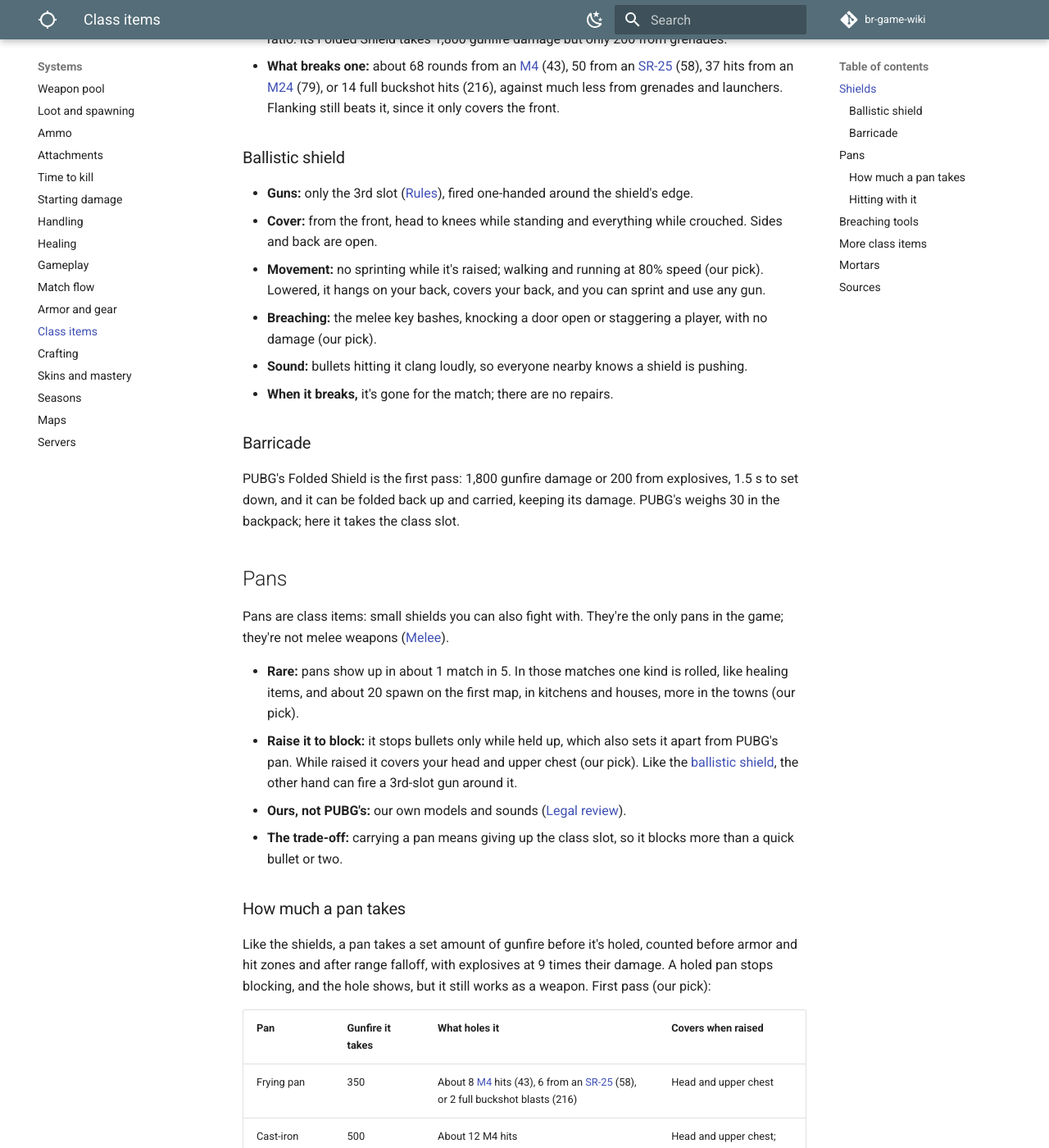
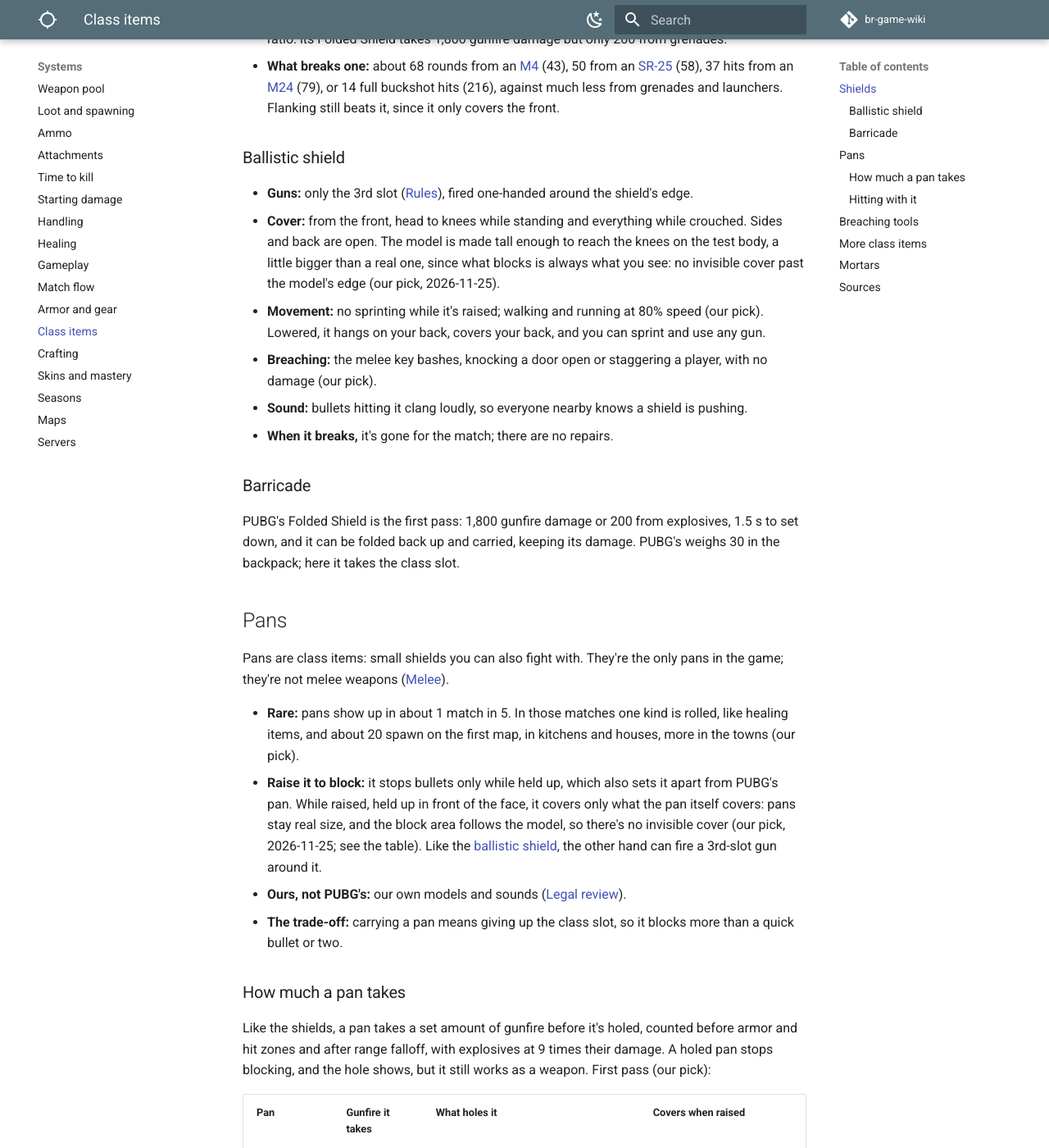
Before and after one commit to DerrickSpartan1/br-game-wiki, an MkDocs documentation site: the page built from docs/systems/class-items.md, in a window 1280 px wide and 1400 px high, scrolled down 1998 px. Shown: the whole window at 82% size. Built offline with MkDocs 1.6.1 and Material for MkDocs 9.7.7, drawn with Linux system fonts in a browser that asks for light colours; comment, search, counter and statistics services are not loaded; some of the changed text lies outside the part shown.

Commit message:
Planner check-in: lead's shield and pan coverage question answered (cover follows the model, no invisible block area; shield model reaches the knees, pans stay real size)
Co-Authored-By: Claude Opus 5.5 <noreply@anthropic.com>

```diff
--- a/docs/systems/class-items.md
+++ b/docs/systems/class-items.md
@@ -42,7 +42,7 @@ Shields are for advancing and breaching: crossing open ground, pushing a doorway
 ### Ballistic shield
 
 - **Guns:** only the 3rd slot ([Rules](../rules.md#3rd-slot)), fired one-handed around the shield's edge.
-- **Cover:** from the front, head to knees while standing and everything while crouched. Sides and back are open.
+- **Cover:** from the front, head to knees while standing and everything while crouched. Sides and back are open. The model is made tall enough to reach the knees on the test body, a little bigger than a real one, since what blocks is always what you see: no invisible cover past the model's edge (our pick, 2026-11-25).
 - **Movement:** no sprinting while it's raised; walking and running at 80% speed (our pick). Lowered, it hangs on your back, covers your back, and you can sprint and use any gun.
 - **Breaching:** the melee key bashes, knocking a door open or staggering a player, with no damage (our pick).
 - **Sound:** bullets hitting it clang loudly, so everyone nearby knows a shield is pushing.
@@ -57,7 +57,7 @@ PUBG's Folded Shield is the first pass: 1,800 gunfire damage or 200 from explosi
 Pans are class items: small shields you can also fight with. They're the only pans in the game; they're not melee weapons ([Melee](gameplay.md#melee)).
 
 - **Rare:** pans show up in about 1 match in 5. In those matches one kind is rolled, like healing items, and about 20 spawn on the first map, in kitchens and houses, more in the towns (our pick).
-- **Raise it to block:** it stops bullets only while held up, which also sets it apart from PUBG's pan. While raised it covers your head and upper chest (our pick). Like the [ballistic shield](#ballistic-shield), the other hand can fire a 3rd-slot gun around it.
+- **Raise it to block:** it stops bullets only while held up, which also sets it apart from PUBG's pan. While raised, held up in front of the face, it covers only what the pan itself covers: pans stay real size, and the block area follows the model, so there's no invisible cover (our pick, 2026-11-25; see the table). Like the [ballistic shield](#ballistic-shield), the other hand can fire a 3rd-slot gun around it.
 - **Ours, not PUBG's:** our own models and sounds ([Legal review](../planning/legal-review.md#pubg-look-and-feel)).
 - **The trade-off:** carrying a pan means giving up the class slot, so it blocks more than a quick bullet or two.
 
@@ -67,10 +67,12 @@ Like the shields, a pan takes a set amount of gunfire before it's holed, counted
 
 | Pan | Gunfire it takes | What holes it | Covers when raised |
 | --- | --- | --- | --- |
-| Frying pan | 350 | About 8 [M4](../weapons/assault-rifles/m16-m4.md) hits (43), 6 from an [SR-25](../weapons/battle-rifles/sr-25.md) (58), or 2 full buckshot blasts (216) | Head and upper chest |
-| Cast-iron skillet | 500 | About 12 M4 hits | Head and upper chest; heavier to carry |
-| Wok | 250 | About 6 M4 hits | A wider area, down to the stomach |
-| Saucepan | 300 | About 7 M4 hits | The head only |
+| Frying pan | 350 | About 8 [M4](../weapons/assault-rifles/m16-m4.md) hits (43), 6 from an [SR-25](../weapons/battle-rifles/sr-25.md) (58), or 2 full buckshot blasts (216) | The face |
+| Cast-iron skillet | 500 | About 12 M4 hits | The face; heavier to carry |
+| Wok | 250 | About 6 M4 hits | The widest, head and neck down to the collarbone |
+| Saucepan | 300 | About 7 M4 hits | The smallest, most of the face |
+
+The "Covers when raised" column is what each real-size model covers on the test body, so it follows the model if a model changes (our pick, 2026-11-25, from the lead's measurements).
 
 For scale, the [ballistic shield](#shields) takes 2,900.
 
```
Also changed, not shown: docs/planning/changelog.md (+1 -0 lines), docs/planning/decisions.md (+1 -0 lines), docs/planning/to-do.md (+1 -1 lines).
